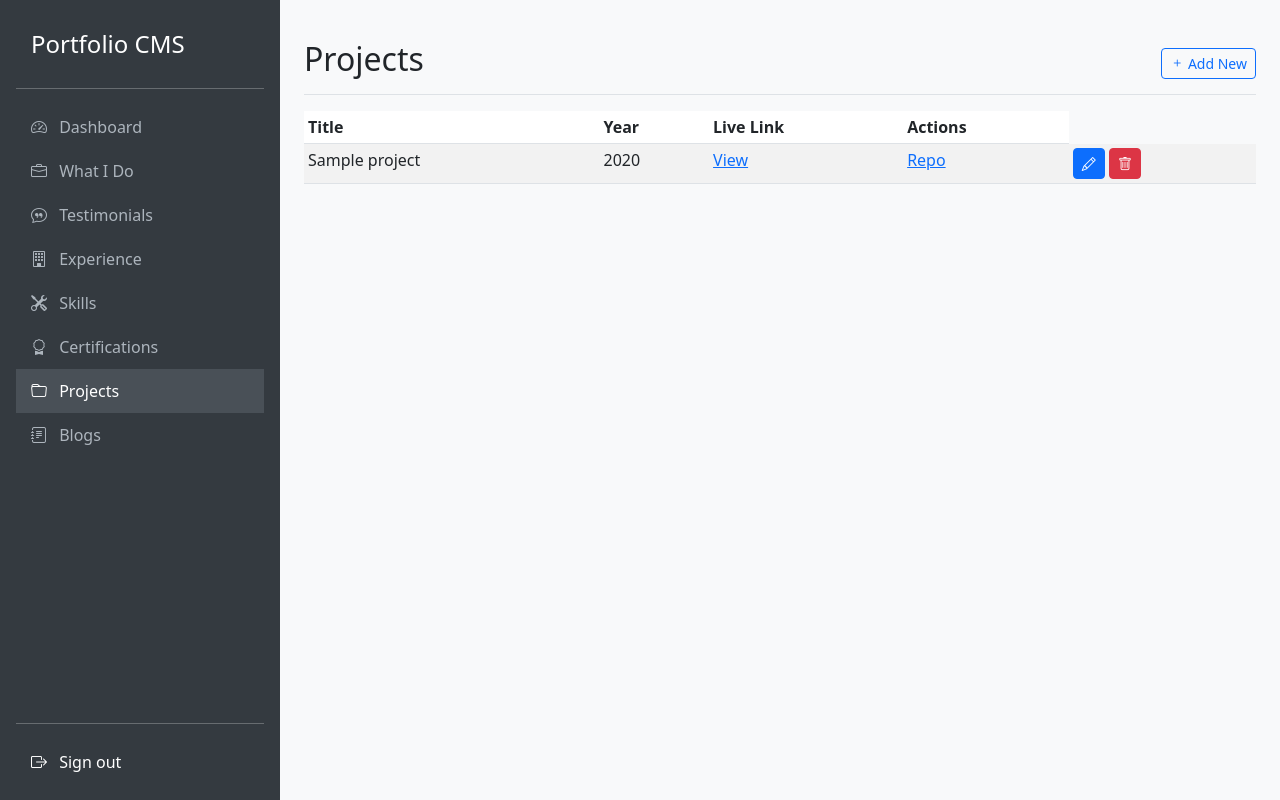
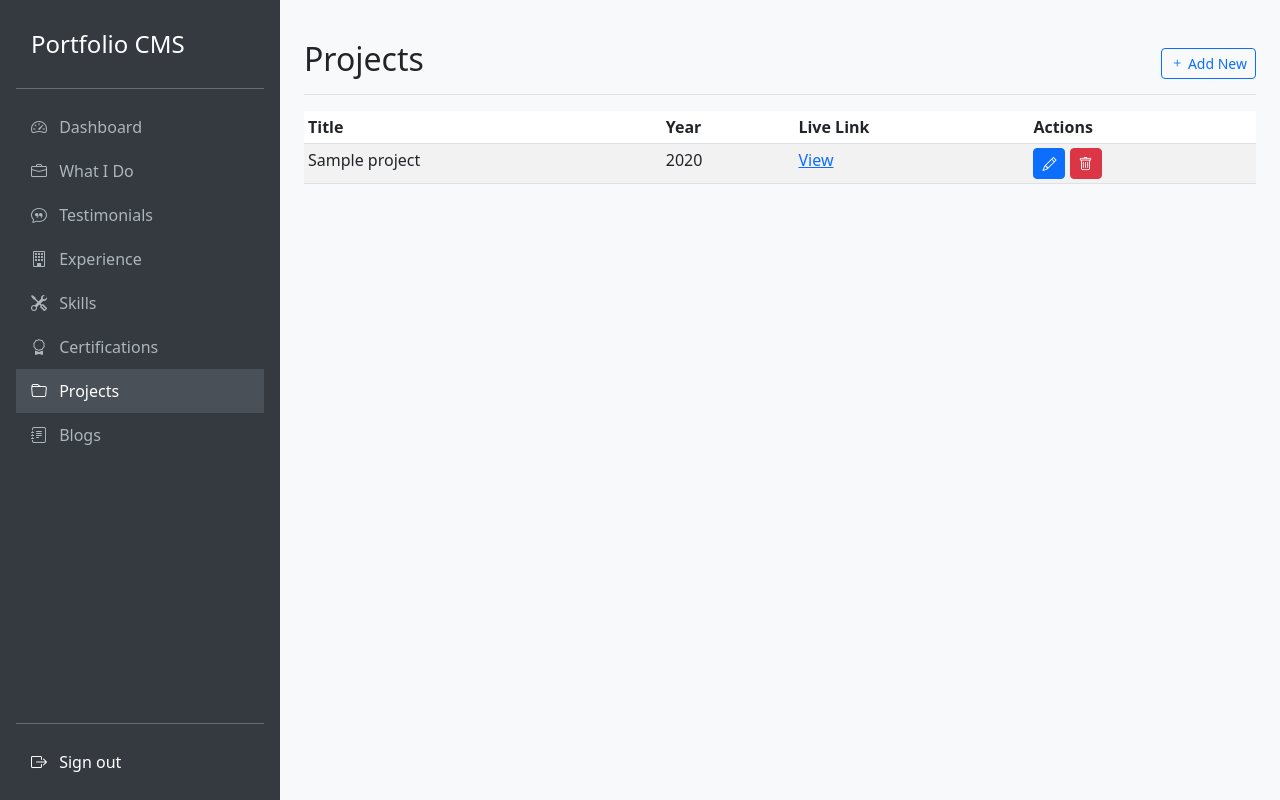
Before and after one commit to Eminenz07/virtual-assistant-portfolio, a Django app: page /dashboard/projects/ in a window 1280 px wide. Run offline with Django 5.2, Linux system fonts and the light colour scheme; a user stored in the database is signed in; tables that the repository leaves empty hold one stand-in row (values such as "Sample post"); some libraries are stand-ins or nearby versions.

Commit message:
Fix project list table and restart app

```diff
--- a/portfolio_cms/core/templates/core/project_list.html
+++ b/portfolio_cms/core/templates/core/project_list.html
@@ -26,7 +26,6 @@
         <td>{{ item.title }}</td>
         <td>{{ item.year }}</td>
         <td><a href="{{ item.link_live }}" target="_blank">View</a></td>
-        <td><a href="{{ item.link_repo }}" target="_blank">Repo</a></td>
         <td>
           <a
             href="{% url 'project_edit' pk=item.pk %}"
```
